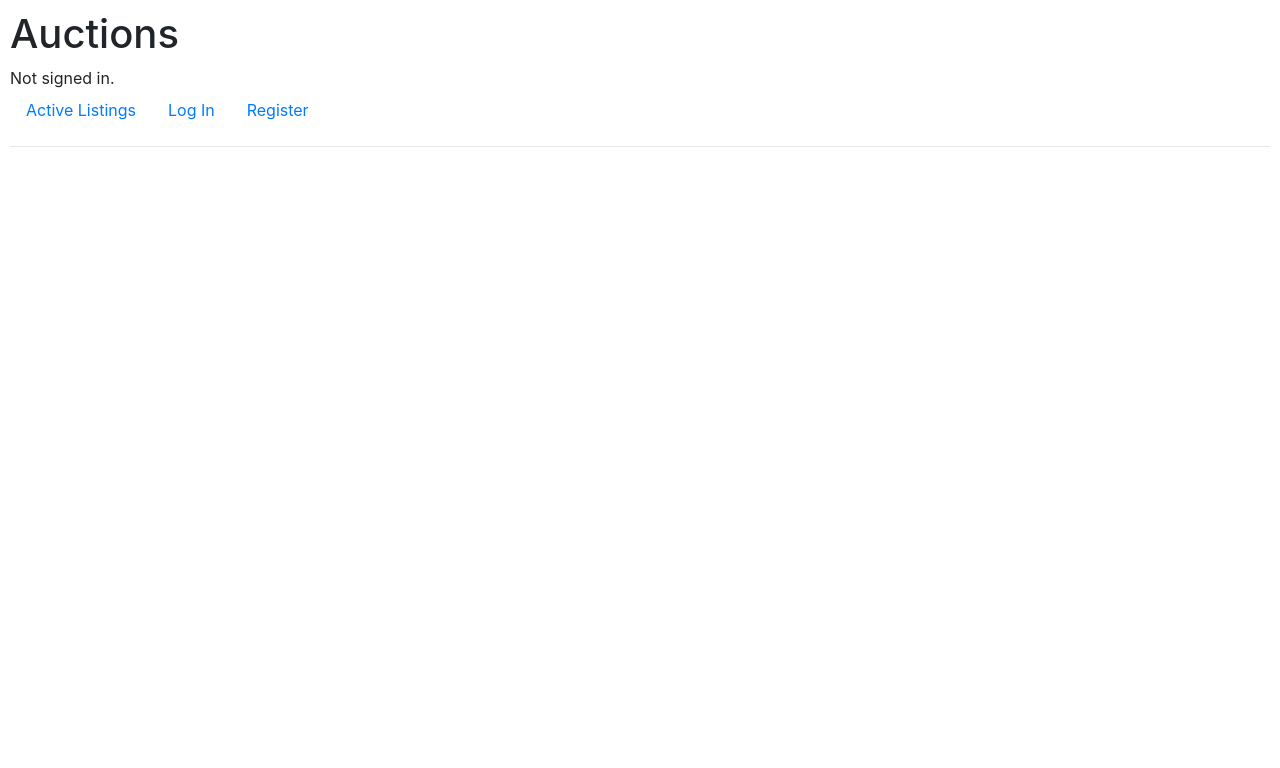
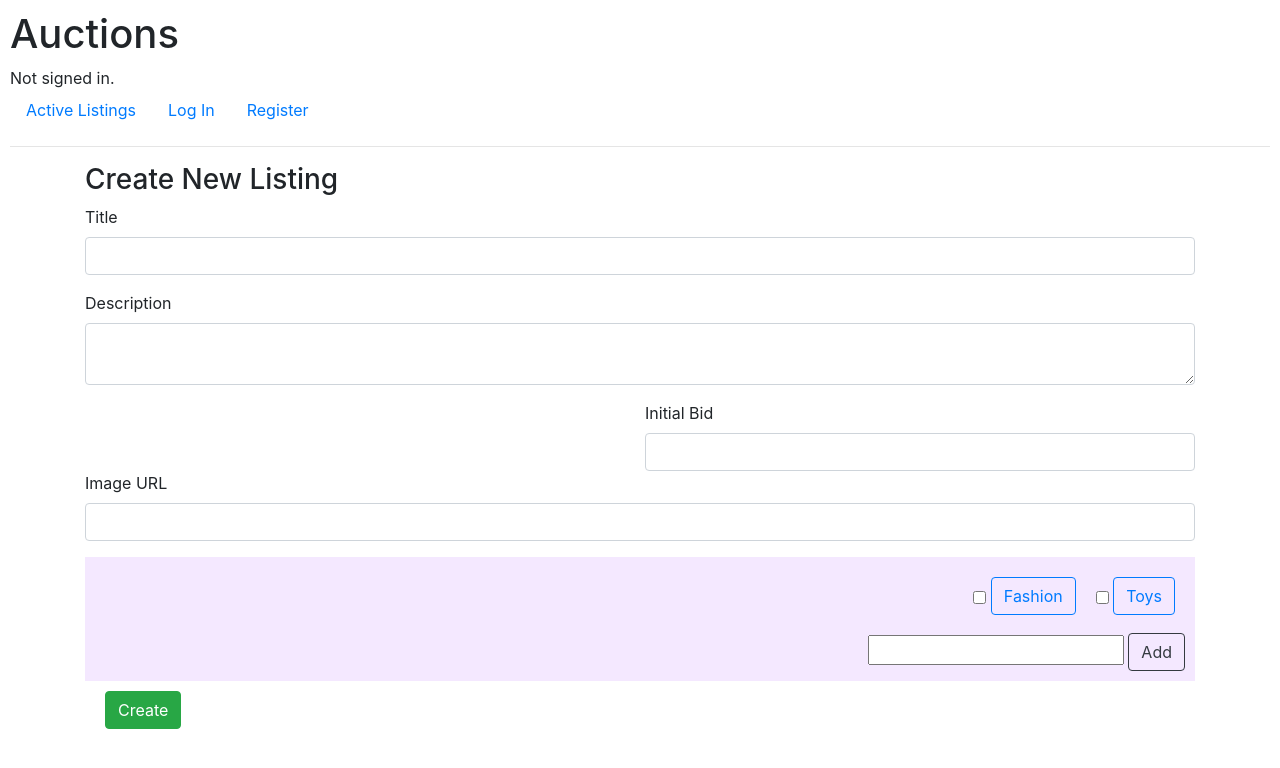
Before and after one commit to lithika-damnod/cs50web, a Django app: page /create in a window 1280 px wide. Shown: the top 768 px of the page. Run offline with Django 3.2, Linux system fonts and the light colour scheme; some libraries are stand-ins or nearby versions.

Commit message:
finished frontend for create page

```diff
--- /dev/null
+++ b/commerce/auctions/static/auctions/create.css
@@ -0,0 +1,13 @@
+.category{
+    display: block;
+    width: 100%;
+    background-color: rgb(244, 232, 255);
+    padding: 10px;
+    display: flex;
+    flex-wrap: wrap;
+    flex-direction: column;
+    align-items: flex-end;
+}
+.cat-item{
+    margin: 10px;
+}
--- a/commerce/auctions/static/auctions/index.css
+++ b/commerce/auctions/static/auctions/index.css
@@ -15,7 +15,9 @@
     cursor: pointer;
     animation-name: zoom-product-model;
     animation-duration: 1s;
-    animation-fill-mode: forwards;
+    animation-fill-mode: initial;
+    animation-timing-function: ease-in-out;
+    animation-direction: alternate;
 }
 
 /* animation for zooming the product model and fading off it's color from light grey to dark grey */
--- a/commerce/auctions/templates/auctions/create.html
+++ b/commerce/auctions/templates/auctions/create.html
@@ -1,7 +1,83 @@
 {% extends "auctions/layout.html" %}
+{% load static %}
 
 {% block head %}
+    <title>Create</title>
+    <script src="https://cdn.jsdelivr.net/npm/bootstrap@5.2.0-beta1/dist/js/bootstrap.bundle.min.js" integrity="sha384-pprn3073KE6tl6bjs2QrFaJGz5/SUsLqktiwsUTF55Jfv3qYSDhgCecCxMW52nD2" crossorigin="anonymous"></script>
+    <link rel="stylesheet" href="{% static 'auctions/create.css' %}">
 {% endblock %}
 
 {% block body %}
+    <div class="container">
+        <h3>Create New Listing</h3>
+        <form>
+            <div class="form-group">
+                <label for="title">Title </label>
+                <input type="text" class="form-control" id="title">
+            </div>
+            <div class="form-group">
+                <label for="description">Description </label>
+                <textarea type="text" class="form-control" id="description"></textarea>
+            </div>
+            <div class="form-row">
+                <div class="col">
+                </div>
+                <div class="col">
+                    <label for="init-bid">Initial Bid </label>
+                    <input type="number" class="form-control">
+                </div>
+            </div>
+            <div class="form-group">
+                <label for="image-url">Image URL </label>
+                <input type="text" id="image-url" class="form-control">
+            </div>
+            <div class="category">
+                <div class="items" style="display: flex;">
+                    <div class="cat-item">
+                        <input type="checkbox" class="btn-check" autocomplete="off">
+                        <label class="btn btn-outline-primary" for="btn-check-outlined">Fashion</label><br>
+                    </div>
+                    <div class="cat-item">
+                        <input type="checkbox" class="btn-check" autocomplete="off">
+                        <label class="btn btn-outline-primary" for="btn-check-outlined">Toys</label><br>
+                    </div>
+                </div>
+                <div class="create">
+                    <input type="text" id="add-cat-text">
+                    <button type="button" class="btn btn-outline-dark" id="create-btn">Add</button>
+                </div>
+                <script>
+                    var categories = ["Fashion", "Toys"];
+                    document.getElementById("create-btn").addEventListener("click", function(){
+                        // get the value in the input box
+                        var newCat = document.getElementById("add-cat-text").value;
+                        console.log(newCat);
+                        categories.push(newCat);
+                        // show added category
+                        var parentCatElem = document.createElement("div");
+                        parentCatElem.classList.add("cat-item");
+
+                        var childCheckBox = document.createElement("input");
+                        childCheckBox.classList.add("btn-check");
+                        childCheckBox.setAttribute("type", "checkbox");
+                        childCheckBox.setAttribute("autocomplete", "off");
+
+                        var childLabel = document.createElement("label");
+                        childLabel.classList.add("btn");
+                        childLabel.classList.add("btn-outline-primary");
+                        childLabel.setAttribute("for", "btn-check-outlined");
+                        childLabel.innerHTML = newCat;
+
+                        parentCatElem.appendChild(childCheckBox);
+                        parentCatElem.appendChild(childLabel);
+                        parentCatElem.innerHTML += "<br>";
+                        // print the main element
+                        document.getElementsByClassName("items")[0].appendChild(parentCatElem);
+                    });
+                </script>
+            </div>
+            <button type="button" class="btn btn-success"style="margin-left: 20px; margin-top: 10px;">Create</button>
+        </form>
+
+    </div>
 {% endblock %}
```
Also changed, not shown: commerce/db.sqlite3.
